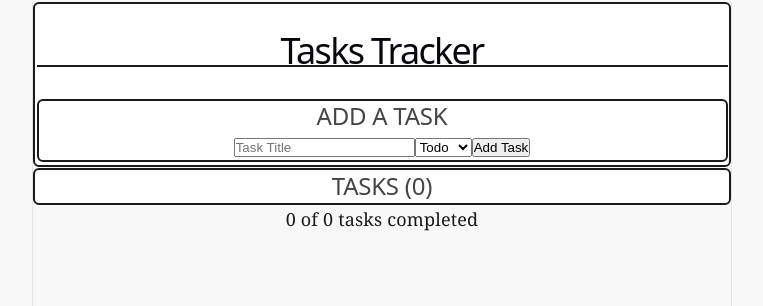
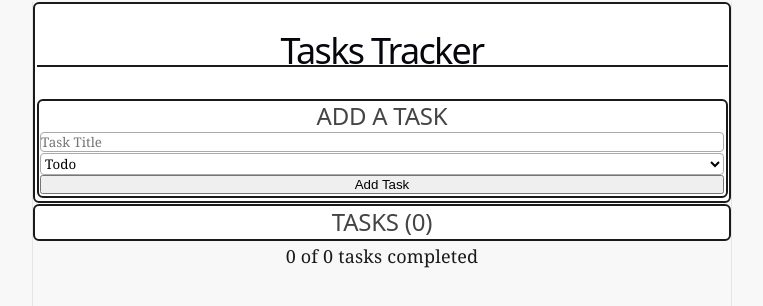
Before and after one commit to meganclapinski25/4320-state-management, a React (Vite) app: page / in a window 1280 px wide. Shown: the top 306 px of the page, without its empty margins (258-1021 px from the left). Built offline with nearby package versions, Linux system fonts and the light colour scheme.

Commit message:
Update App.css

```diff
--- a/src/App.css
+++ b/src/App.css
@@ -45,3 +45,21 @@ section.editing{
 section.h2{
   color:#2563eb;
 }
+
+form{
+  display: flex;
+  flex-direction: column;
+  gap:0.75px;
+}
+
+input, select{
+  font-family: 'Georgia', serif;
+  border: 1px solid #aaa;
+  border-radius: 4px;
+  background: #fff;
+  width: 100%;
+}
+input:focus, select:focus {
+  outline: none;
+  border-color: #1a1a1a;
+}
```
